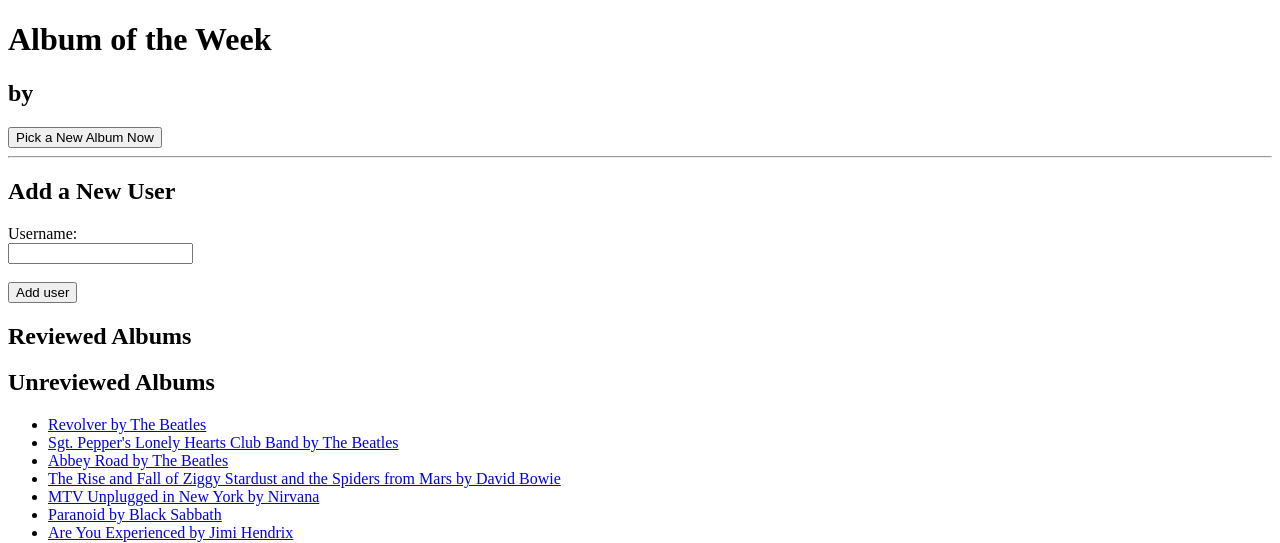
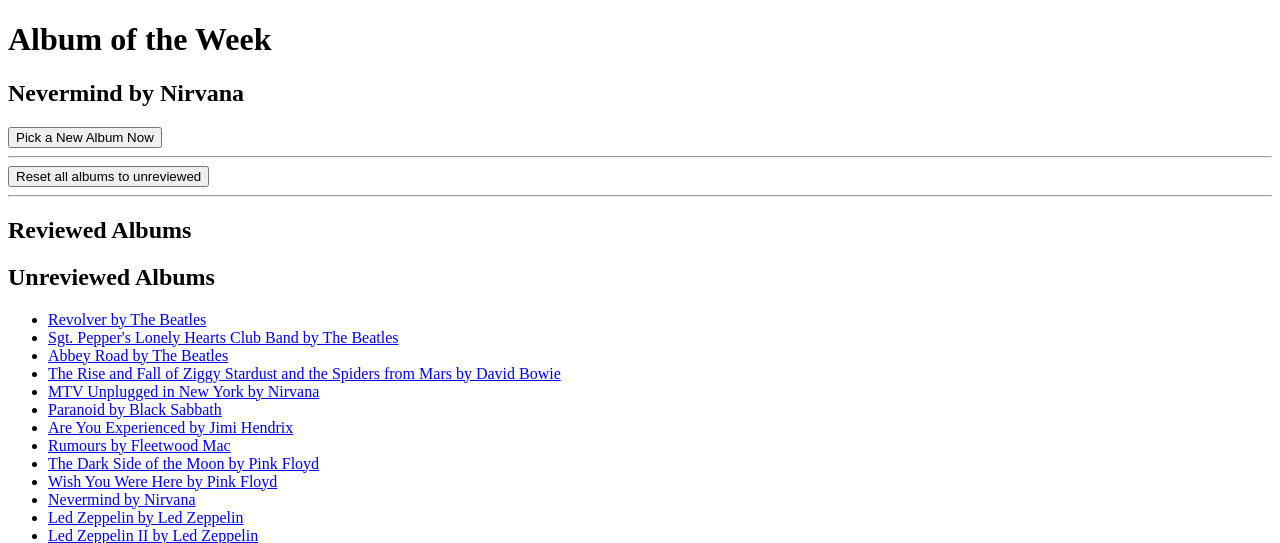
Before and after one commit to kWilly6/album-suggestor, a Flask app: page /admin in a window 1280 px wide. Shown: the top 543 px of the page. Run offline with Flask 3, Linux system fonts and the light colour scheme.

Commit message:
re-worked admin page to allow resetting album list to unreviewed

```diff
--- a/main.py
+++ b/main.py
@@ -80,7 +80,7 @@ def home():
 @app.route("/admin")
 def admin():
     all_albums = Album.query.all()
-    album_of_the_week = get_weekly_album()
+    album_of_the_week,next_update = get_weekly_album()
 
     return render_template("admin_home.html", albums=all_albums, weekly_pick=album_of_the_week)
 
@@ -173,10 +173,19 @@ def pick_new_album():
     if albums:
         new_pick = random.choice(albums)
         weekly_pick = new_pick
-        last_updated = datetime.now()
+        last_updated = datetime.now(timezone.utc)
 
     # Redirect the user back to the home page
-    return redirect(url_for("home"))
+    return redirect(url_for("admin"))
+
+#RESETS ALL ALBUMS TO UNREVIEWED, ADMIN ONLY POWER
+@app.route("/reset_albums", methods=["POST"])
+def reset_albums():
+    all_albums = Album.query.all()
+    for album in all_albums:
+        album.reviewed=False
+        db.session.commit()
+    return redirect(url_for("admin"))
 
 if __name__ == "__main__":
     with app.app_context():
--- a/templates/admin_home.html
+++ b/templates/admin_home.html
@@ -16,13 +16,11 @@
     </form>
 
     <hr>
+     <form action="{{ url_for('reset_albums') }}" method="post">
+        <button type="submit">Reset all albums to unreviewed</button>
+    </form>
 
-    <h2>Add a New User</h2>
-    <form action="{{ url_for('add_new_user') }}" method="post">
-        <label for="username">Username:</label><br>
-        <input type="text" id="username" name="username" required><br><br>
-        <button type="submit">Add user</button>
-    </form>
+    <hr>
 
     <h2>Reviewed Albums</h2></h2>
     <ul>
```
Also changed, not shown: instance/site.db.
